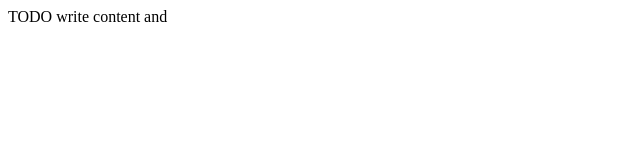
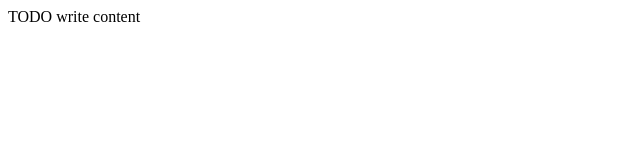
Before and after one commit to Xiong1992/Example, a plain HTML site: page web/index.html in a window 1280 px wide. Shown: the full height of the page, 0-640 px from the left. Drawn offline with Linux system fonts and the light colour scheme.

Commit message:
Update index.html

```diff
--- a/web/index.html
+++ b/web/index.html
@@ -11,6 +11,6 @@ and open the template in the editor.
         <meta name="viewport" content="width=device-width, initial-scale=1.0">
     </head>
     <body>
-        <div>TODO write content and </div>
+        <div>TODO write content</div>
     </body>
 </html>
```
